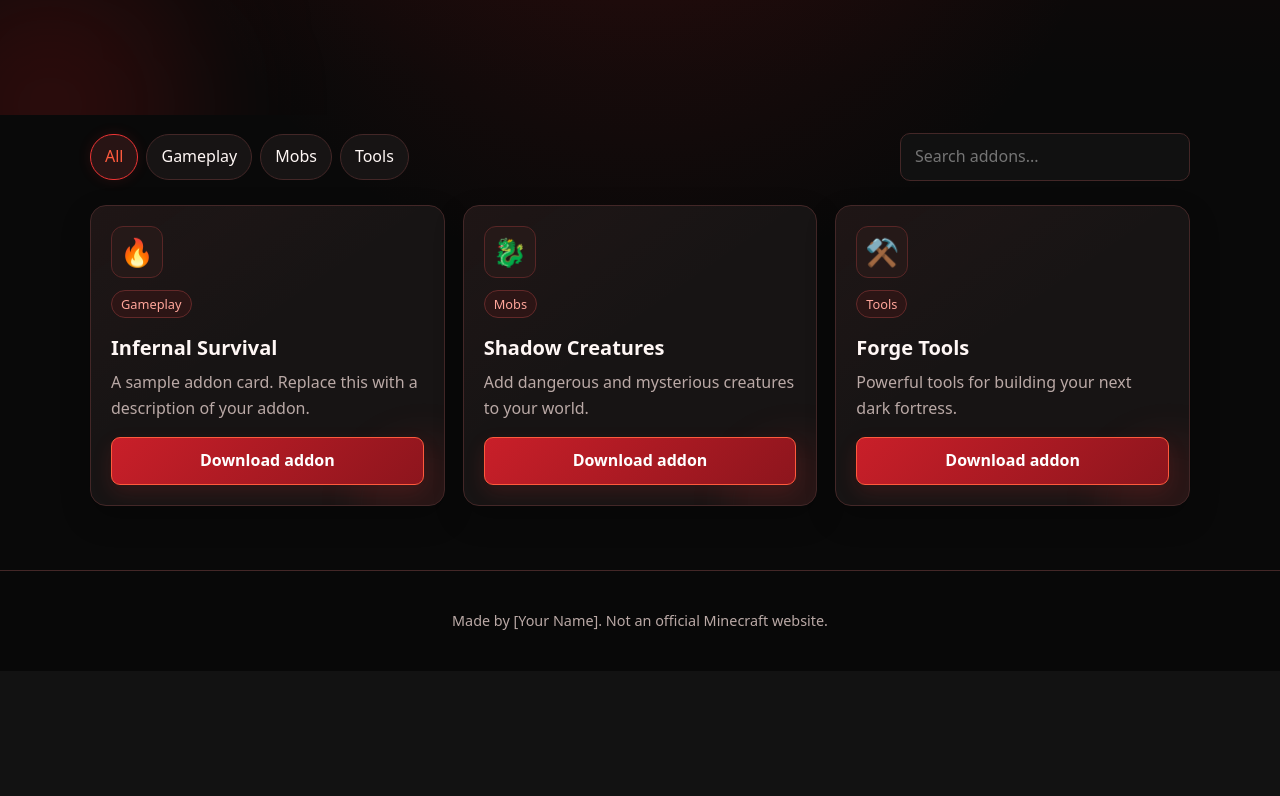
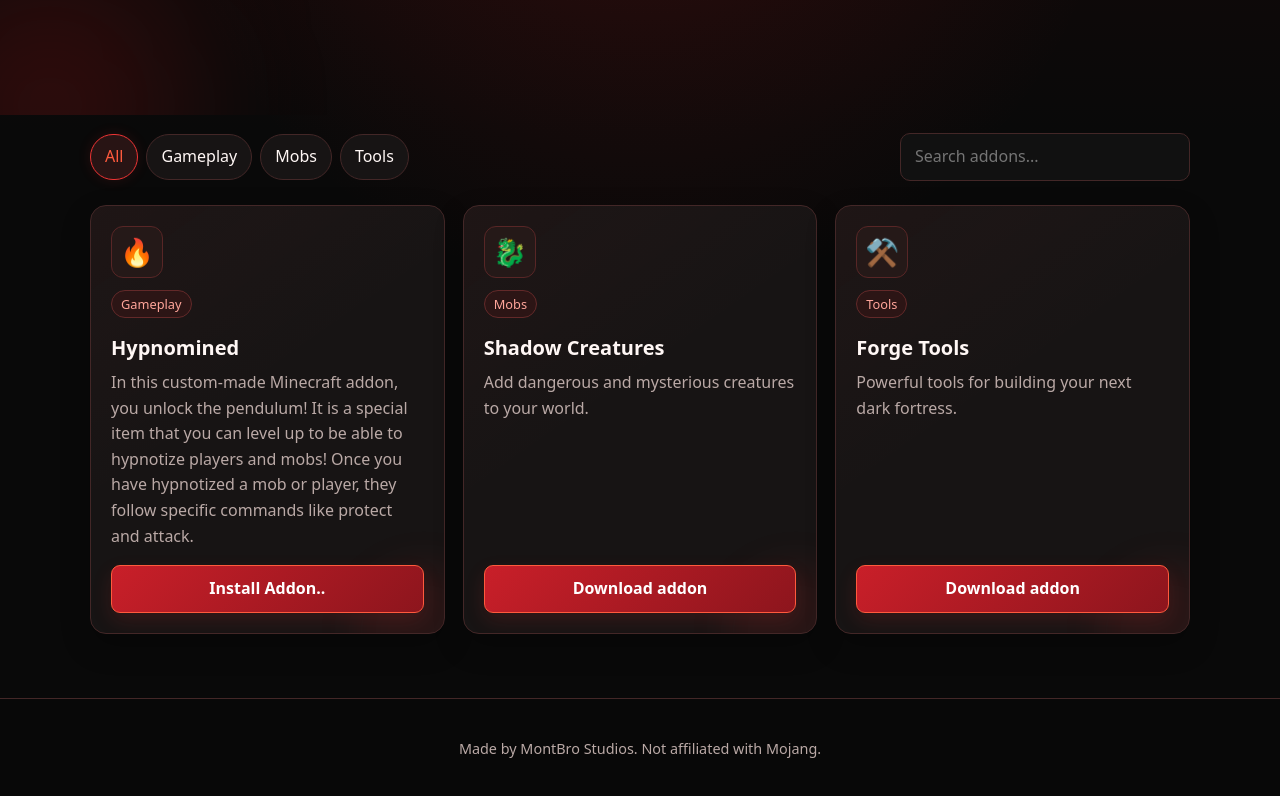
Before and after one commit to lordmontbro/MCAddon-Unblocked, a plain HTML site: page index.html in a window 1280 px wide. Shown: the part 354-1150 px from the top of the page. Before the commit the page ends 1025 px from the top, so only its background shows below. Drawn offline with Linux system fonts and the light colour scheme.

Commit message:
Update addon details and footer information

```diff
--- a/index.html
+++ b/index.html
@@ -368,9 +368,9 @@
       <article class="card" data-category="gameplay">
         <div class="card-icon" aria-hidden="true">🔥</div>
         <span class="tag">Gameplay</span>
-        <h2>Infernal Survival</h2>
-        <p>A sample addon card. Replace this with a description of your addon.</p>
-        <a class="download" href="downloads/infernal-survival.mcaddon" download>Download addon</a>
+        <h2>Hypnomined</h2>
+        <p>In this custom-made Minecraft addon, you unlock the pendulum! It is a special item that you can level up to be able to hypnotize players and mobs! Once you have hypnotized a mob or player, they follow specific commands like protect and attack.</p>
+        <a class="download" href="downloads/infernal-survival.mcaddon" download>Install Addon..</a>
       </article>
 
       <article class="card" data-category="mobs">
@@ -395,7 +395,7 @@
 
   <footer>
     <div class="container">
-      <p>Made by [Your Name]. Not an official Minecraft website.</p>
+      <p>Made by MontBro Studios. Not affiliated with Mojang.</p>
     </div>
   </footer>
 
```
